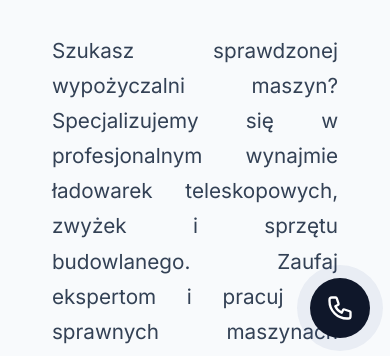
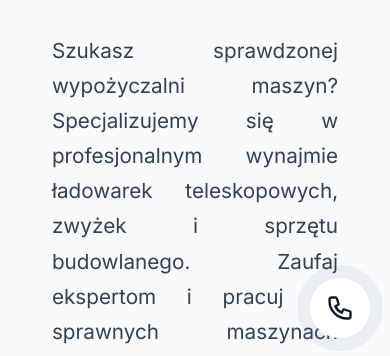
Before and after one commit to xefii1337/CS-Technika, a website built with Vite: page public_html/index.html in a window 390 px wide. Shown: the part 481-837 px from the top of the page. Built offline with nearby package versions, Linux system fonts and the light colour scheme.

Commit message:
Update FAB colors to white background with blue icon

```diff
--- a/public_html/style.css
+++ b/public_html/style.css
@@ -1206,8 +1206,8 @@ footer {
     right: 20px;
     width: 60px;
     height: 60px;
-    background: var(--primary);
-    color: white;
+    background: #ffffff;
+    color: var(--primary);
     border-radius: 50%;
     box-shadow: 0 4px 15px rgba(0,0,0,0.2);
     align-items: center;
```
